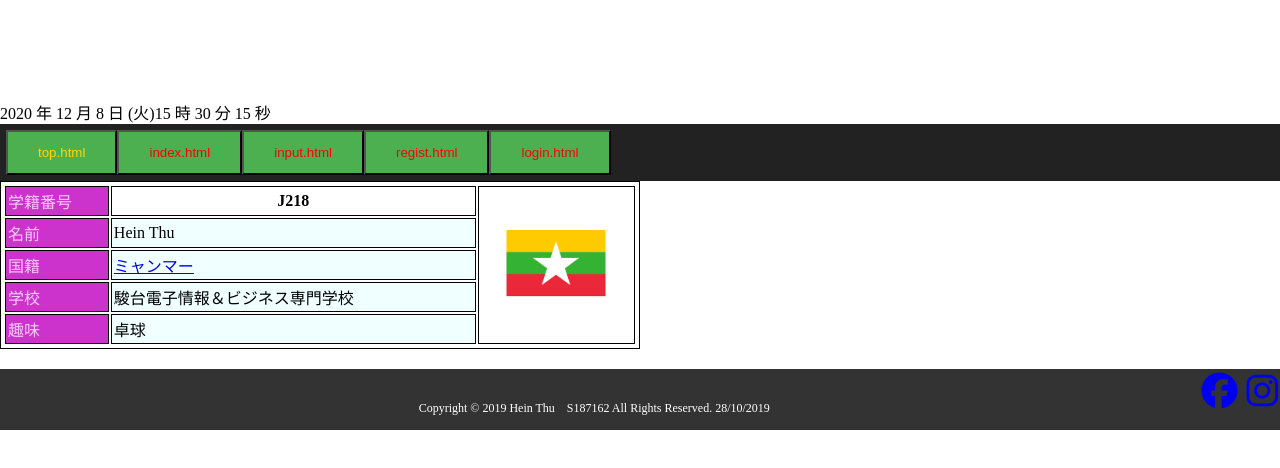
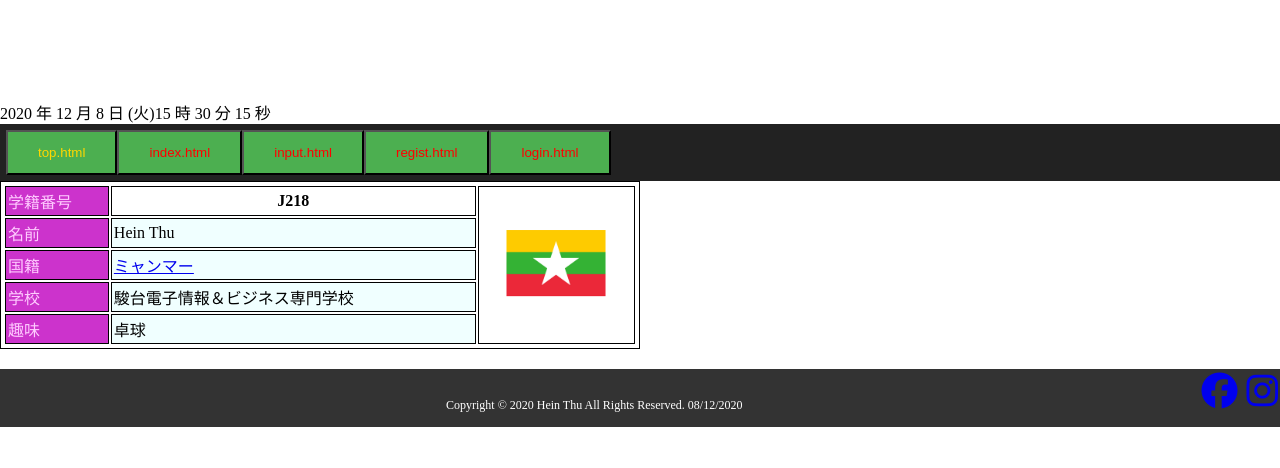
Before and after one commit to heinthu12/Keijiban, a plain HTML site: page top.html in a window 1280 px wide. Drawn offline with Linux system fonts and the light colour scheme.

Commit message:
Update top.html

```diff
--- a/top.html
+++ b/top.html
@@ -67,7 +67,7 @@
       <a href="#"><i class="fa fa-instagram"></i></a>
     </div>
     <div id="Copyright">
-      <p>Copyright &copy; 2019 Hein Thu　S187162 All Rights Reserved. 28/10/2019</p>
+      <p>Copyright &copy; 2020 Hein Thu All Rights Reserved. 08/12/2020</p>
     </div>
   </div>
 </footer>
```
